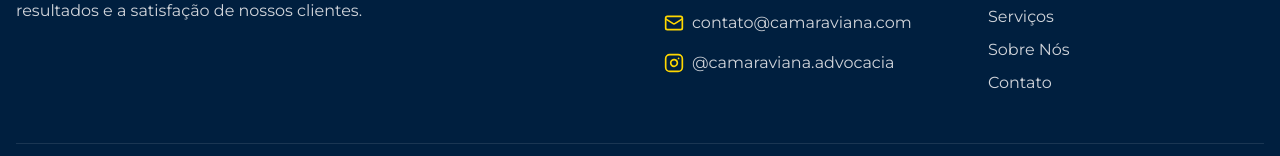
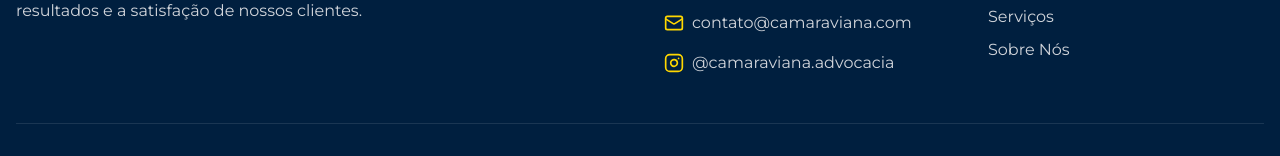
Before and after one commit to rvvviana/camara-viana-legal-portal, a React (Vite) app: page / in a window 1280 px wide. Shown: the part 3909-4065 px from the top of the page. Built offline with nearby package versions, Linux system fonts and the light colour scheme.

Commit message:
Visual edit in Lovable
Edited UI in Lovable

```diff
--- a/src/components/Footer.tsx
+++ b/src/components/Footer.tsx
@@ -62,9 +62,7 @@ const Footer = () => {
                 </a>
               </li>
               <li>
-                <a href="#contato" className="font-montserrat text-gray-300 hover:text-secondary transition-colors">
-                  Contato
-                </a>
+                <a href="#contato" className="font-montserrat text-gray-300 hover:text-secondary transition-colors"></a>
               </li>
             </ul>
           </div>
```
